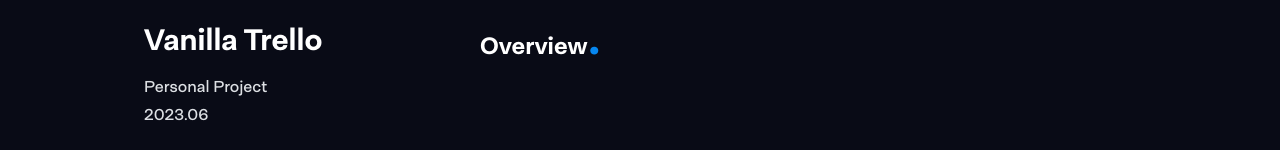
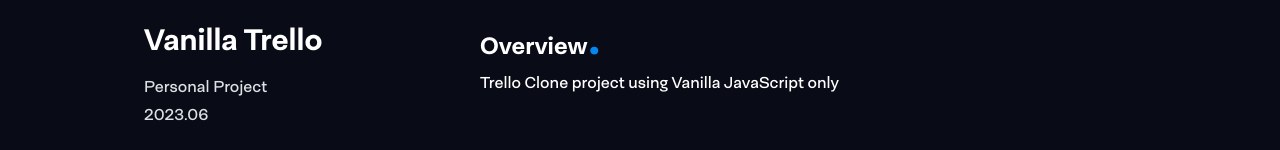
Before and after one commit to olhkyle/olhkyle.me, a React (Vite) app: page /resume in a window 1280 px wide. Shown: the part 726-876 px from the top of the page. Built offline with nearby package versions, Linux system fonts and the light colour scheme; a small style sheet from the web is missing.

Commit message:
[FIX] fix to update propertyName

```diff
--- a/src/components/Resume/Project.tsx
+++ b/src/components/Resume/Project.tsx
@@ -15,7 +15,7 @@
 		composition,
 		links,
 		callout,
-		overview,
+		overviewEN,
 		myTasks,
 		improvement,
 		techStacks,
@@ -55,7 +55,7 @@
 
 			<div className="row-span-1 sm:col-span-2 sm:h-[300px]">
 				<DoubleSubTitle>Overview</DoubleSubTitle>
-				<p>{overview}</p>
+				<p>{overviewEN}</p>
 			</div>
 
 			<div className="row-span-1 sm:col-span-2">
```
